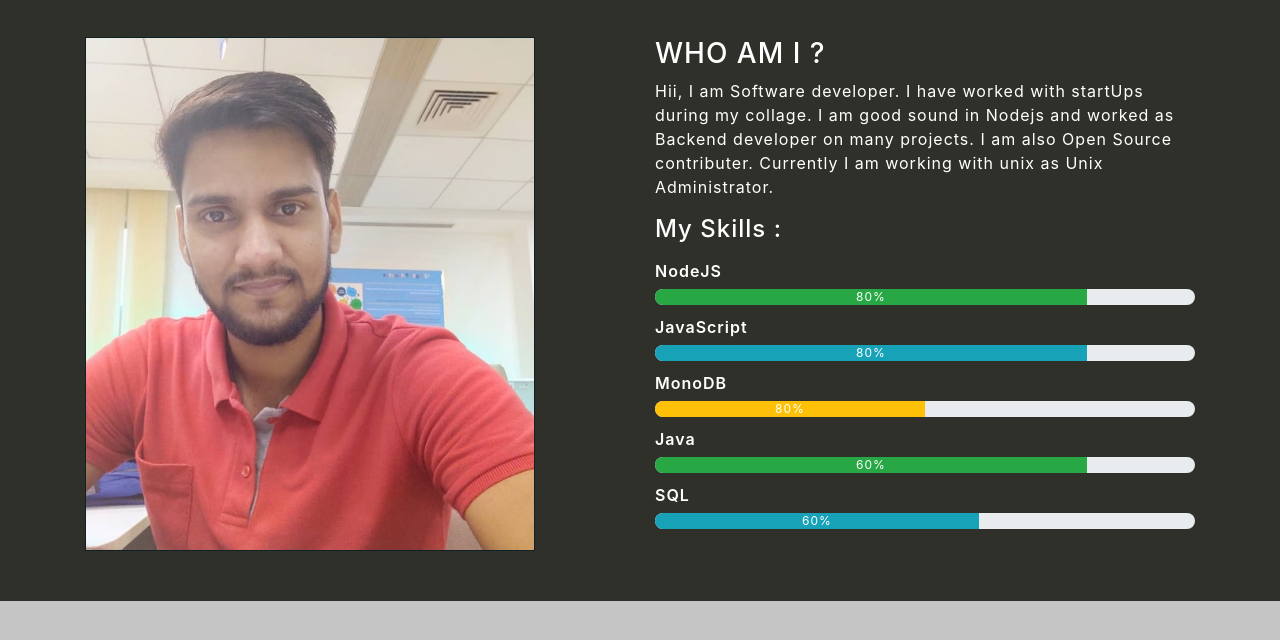
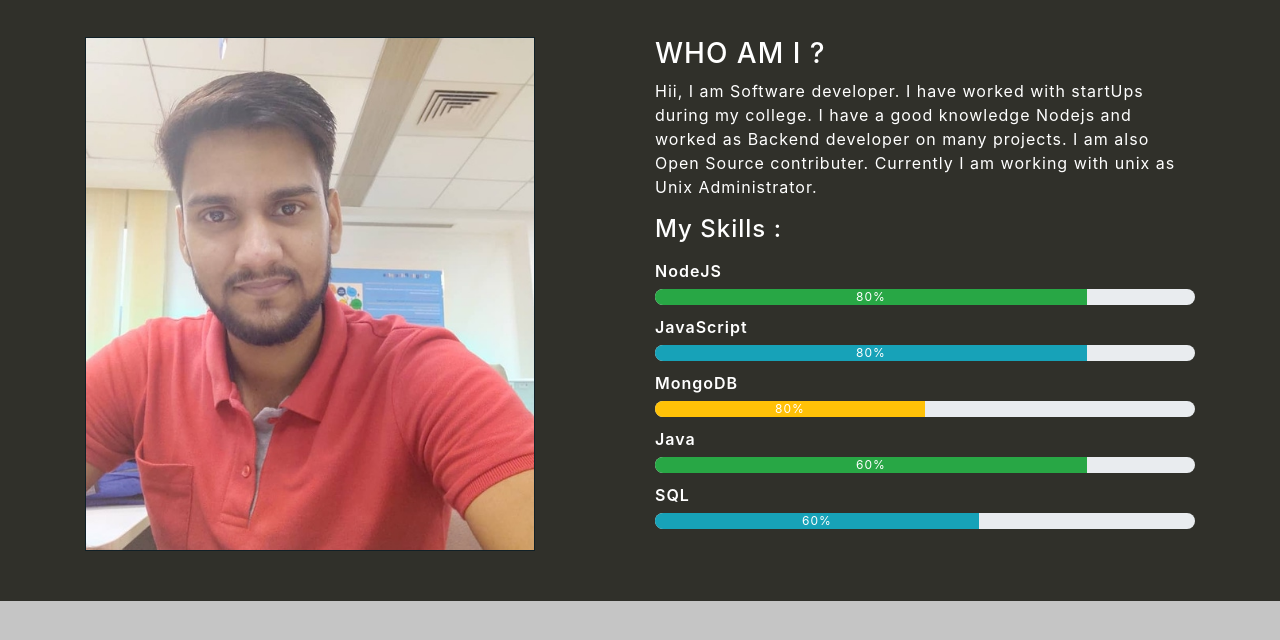
Before and after one commit to sasingh0896/resume, a plain HTML site: page index.html in a window 1280 px wide. Shown: the part 901-1541 px from the top of the page. Drawn offline with nearby package versions, Linux system fonts and the light colour scheme.

Commit message:
second commit

```diff
--- a/index.html
+++ b/index.html
@@ -78,8 +78,8 @@
         <div class="col-md-6">
           <h3>WHO AM I ?</h3>
           <p>
-            Hii, I am  Software developer. I have worked with startUps during my collage.
-            I am good sound in Nodejs and worked as Backend developer on many projects. I am also Open Source contributer.
+            Hii, I am Software developer. I have worked with startUps during my college.
+            I have a good knowledge Nodejs and worked as Backend developer on many projects. I am also Open Source contributer.
             Currently I am working with unix as Unix Administrator.
           </p>
           <h4>My Skills :</h4>
@@ -92,7 +92,7 @@
             <div class="progress">
               <div class="progress-bar bg-info" style="width: 80%;">80%</div>
             </div>
-            <p>MonoDB</p>
+            <p>MongoDB</p>
             <div class="progress">
               <div class="progress-bar bg-warning" style="width: 50%;">80%</div>
             </div>
```
